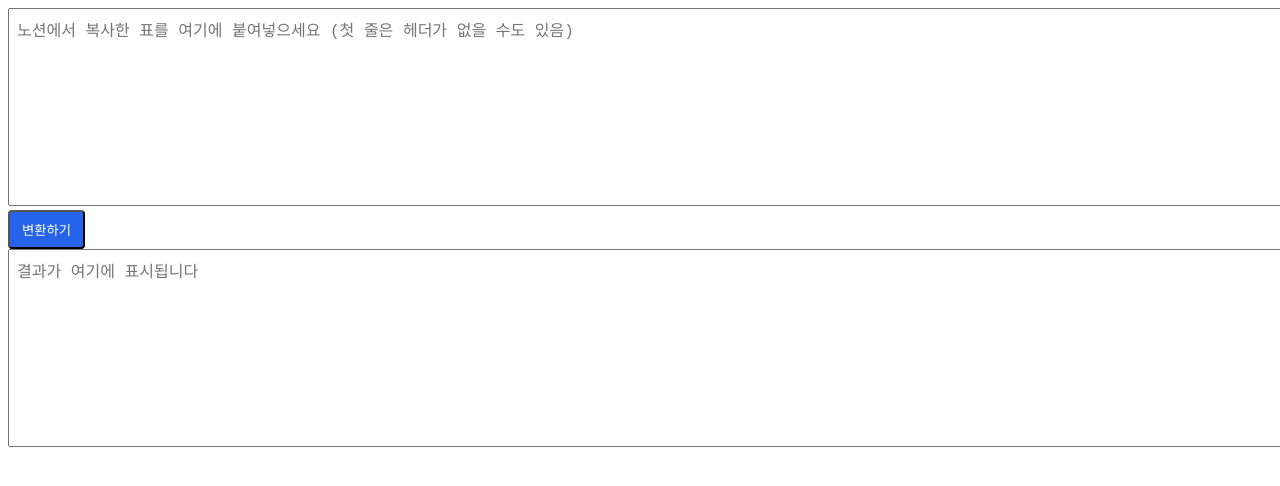
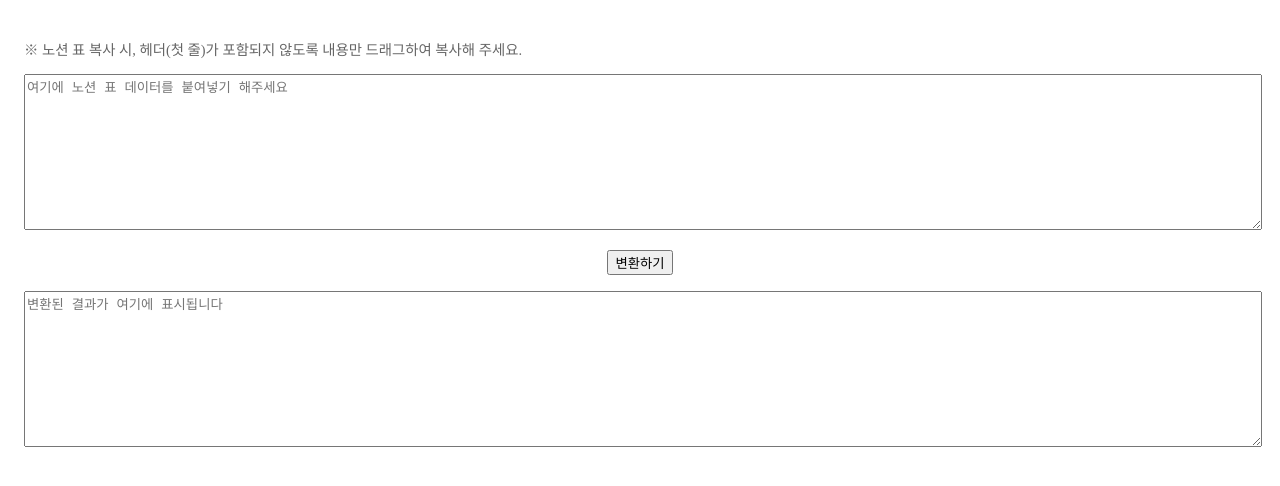
Before and after one commit to hanahrum/notion-text-formatter, a React (Create React App) app: page / in a window 1280 px wide. Shown: the top 486 px of the page. Built offline with nearby package versions, Linux system fonts and the light colour scheme.

Commit message:
Update App.tsx

```diff
--- a/src/App.tsx
+++ b/src/App.tsx
@@ -1,99 +1,81 @@
 import { useState } from "react";
-import { Textarea } from "./Textarea";
-import { Button } from "./Button";
 
-function formatDate(dateStr?: string): string {
-  if (!dateStr || dateStr.trim() === "") return "없음";
-
-  const parts = dateStr.includes("-")
-    ? dateStr.split("-")
-    : dateStr.includes("/")
-    ? dateStr.split("/")
-    : [];
-
-  if (parts.length !== 3) return "없음";
-
-  const [, month, day] = parts;
-  return `${month}/${day}`;
-}
-
-export default function NotionToTextFormatter() {
+function App() {
   const [input, setInput] = useState("");
   const [output, setOutput] = useState("");
 
   const handleConvert = () => {
     const lines = input.trim().split("\n");
-    if (lines.length < 1) return;
-
-    const defaultHeaders = ["업무유형", "타이틀", "완료일", "라이브일"];
-    const firstLine = lines[0].split("\t").map((h) => h.trim());
-    const hasHeaders =
-      firstLine.includes("업무유형") || firstLine.includes("타이틀");
-
-    const headers = hasHeaders ? firstLine : defaultHeaders;
-    const dataStartIndex = hasHeaders ? 1 : 0;
-
-    const idx = {
-      type: headers.indexOf("업무유형"),
-      title: headers.indexOf("타이틀"),
-      done: headers.indexOf("완료일"),
-      live: headers.indexOf("라이브일"),
-    };
-
-    if (Object.values(idx).some((i) => i === -1)) {
-      setOutput(
-        "⚠️ '업무유형', '타이틀', '완료일', '라이브일' 열이 필요합니다."
-      );
-      return;
-    }
-
     const qaItems: string[] = [];
     const personalItems: string[] = [];
 
-    for (let i = dataStartIndex; i < lines.length; i++) {
-      const cols = lines[i].split("\t");
-      const type = cols[idx.type]?.trim();
-      const title = cols[idx.title]?.trim();
-      const done = cols[idx.done]?.trim();
-      const live = cols[idx.live]?.trim();
+    const getFormattedDate = (dateStr: string): string => {
+      if (!dateStr || !/\d{4}\/\d{2}\/\d{2}/.test(dateStr)) return "없음";
+      const [, month, day] = dateStr.split("/");
+      return `${Number(month)}/${Number(day)}`;
+    };
+
+    for (const line of lines) {
+      const cols = line.split("\t");
+      if (cols.length < 2) continue;
+
+      const workType = cols[0]?.trim();
+      const title = cols[1]?.trim();
+      const done = cols[2]?.trim();
+      const live = cols[3]?.trim();
 
       if (!title) continue;
 
-      if (!type) {
-        const date = formatDate(live || done);
-        qaItems.push(`- ${title} (라이브일: ${date})`);
+      if (!workType || workType.trim() === "") {
+        const date = getFormattedDate(live);
+        qaItems.push(`- ${title} (배포: ${date})`);
       } else {
-        const date = formatDate(done || live);
-        personalItems.push(`- [${type}] ${title} (목표일: ${date})`);
+        const date = getFormattedDate(done);
+        personalItems.push(`- [${workType}] ${title} (목표일: ${date})`);
       }
     }
 
-    const result = [
-      "<QA 업무>",
-      ...qaItems,
-      "",
-      "<개인업무>",
-      ...personalItems,
-    ].join("\n");
+    const resultParts: string[] = [];
 
-    setOutput(result);
+    if (qaItems.length > 0) {
+      resultParts.push("<QA 업무>");
+      resultParts.push(...qaItems);
+      resultParts.push("");
+    }
+
+    if (personalItems.length > 0) {
+      resultParts.push("<개인업무>");
+      resultParts.push(...personalItems);
+    }
+
+    setOutput(resultParts.join("\n"));
   };
 
   return (
-    <div className="grid gap-4 p-4">
-      <Textarea
-        placeholder="노션에서 복사한 표를 여기에 붙여넣으세요 (첫 줄은 헤더가 없을 수도 있음)"
+    <div style={{ padding: "1rem" }}>
+      <p style={{ fontSize: "0.9rem", color: "#666" }}>
+        ※ 노션 표 복사 시, 헤더(첫 줄)가 포함되지 않도록 내용만 드래그하여
+        복사해 주세요.
+      </p>
+      <textarea
+        placeholder="여기에 노션 표 데이터를 붙여넣기 해주세요"
         rows={10}
+        style={{ width: "100%", marginBottom: "1rem" }}
         value={input}
         onChange={(e) => setInput(e.target.value)}
       />
-      <Button onClick={handleConvert}>변환하기</Button>
-      <Textarea
-        placeholder="결과가 여기에 표시됩니다"
+      <div style={{ display: "flex", justifyContent: "center" }}>
+        <button onClick={handleConvert}>변환하기</button>
+      </div>
+      <textarea
+        placeholder="변환된 결과가 여기에 표시됩니다"
         rows={10}
+        style={{ width: "100%", marginTop: "1rem" }}
         value={output}
         readOnly
       />
     </div>
   );
 }
+
+export default App;
```
